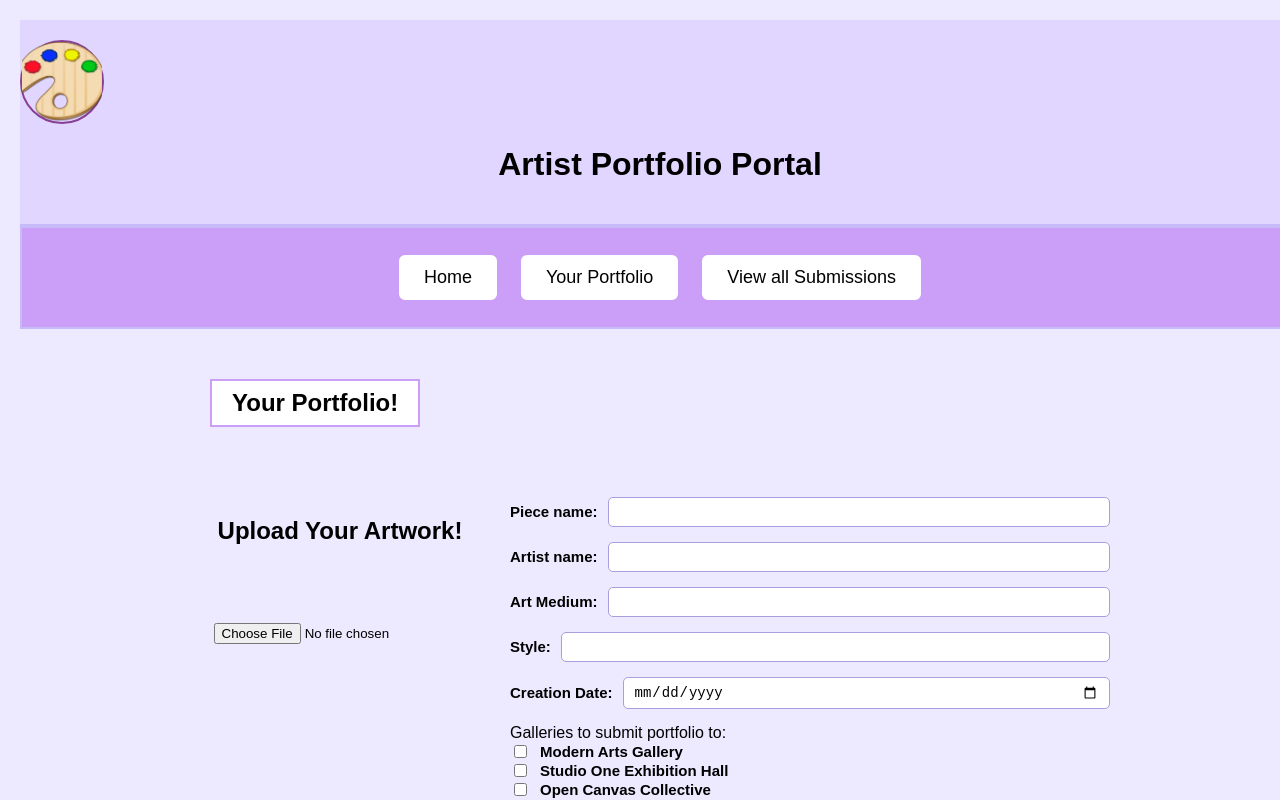
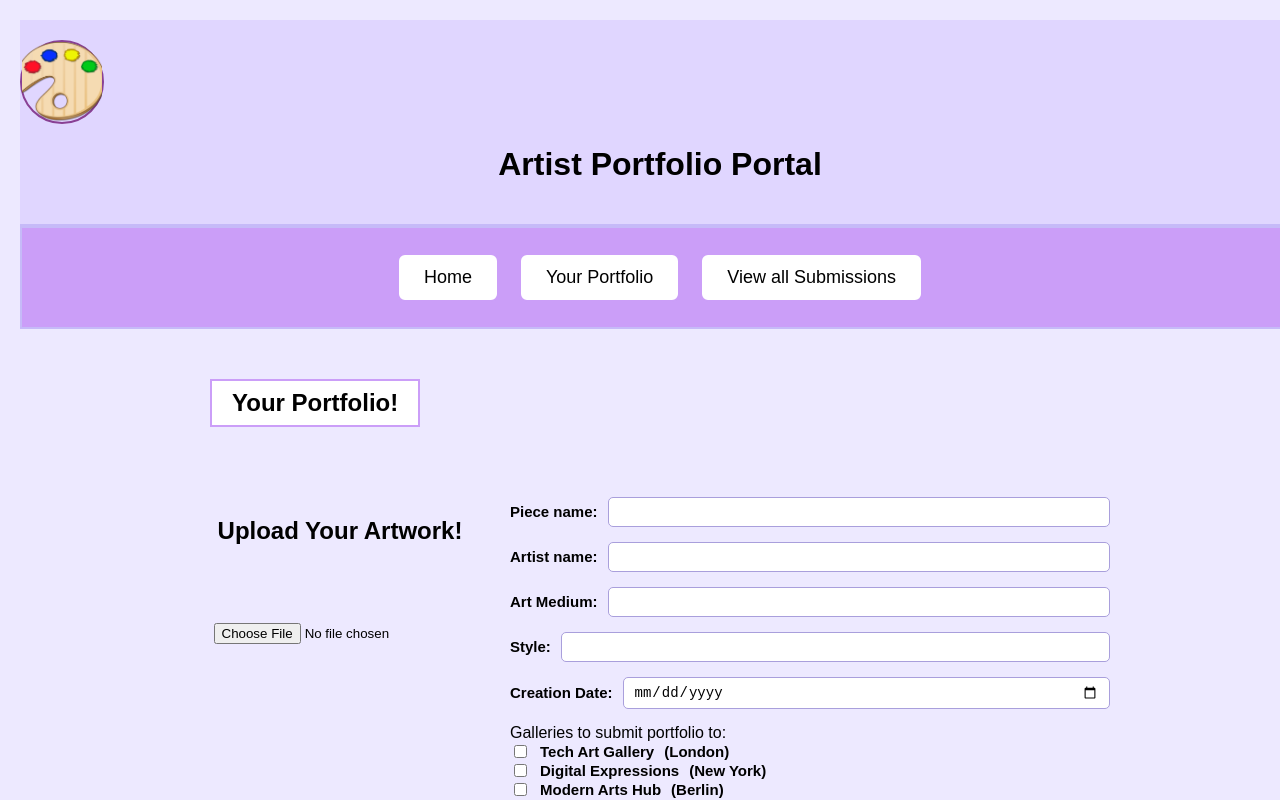
Before and after one commit to kthackett8804/Artist-portfolio-Portal, a React (Vite) app: page /portfolio in a window 1280 px wide. Shown: the top 800 px of the page. Built offline with nearby package versions, Linux system fonts and the light colour scheme.

Commit message:
adding location as field for cosmosDB

```diff
--- a/src/pages/Portfolio.jsx
+++ b/src/pages/Portfolio.jsx
@@ -12,9 +12,10 @@ function Portfolio() {
   });
 
   const galleryOptions = [
-    "Modern Arts Gallery",
-    "Studio One Exhibition Hall",
-    "Open Canvas Collective",
+  {name: "Tech Art Gallery", location: "London" },
+  { name: "Digital Expressions", location: "New York" },
+  { name: "Modern Arts Hub", location: "Berlin" },
+
   ];
 
   const [imageFile, setImageFile] = useState(null);
@@ -125,15 +126,21 @@ const handleImageUpload = (event) => {
          <div>
           Galleries to submit portfolio to:
           {galleryOptions.map((gallery) => (
-            <label key={gallery}>
+            <label key={gallery.name}>
               <input
                 type="checkbox"
                 name="galleries"
-                value={gallery}
-                checked={form.galleries.includes(gallery)}
+                value={gallery.name}
+                checked={form.galleries.includes(gallery.name)}
                 onChange={handleChange}
               />
-              {gallery}
+              {gallery.name}
+
+
+          <span aria-label={`Location of ${gallery.name}`}>
+        ({gallery.location})
+      </span>
+
             </label>
           ))}
         </div>
```
